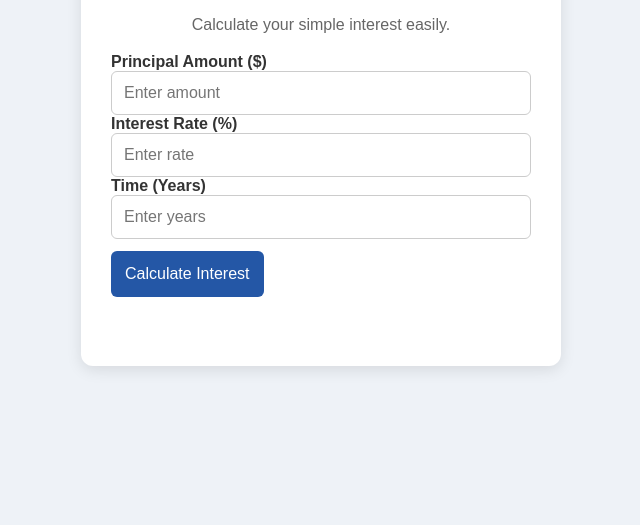
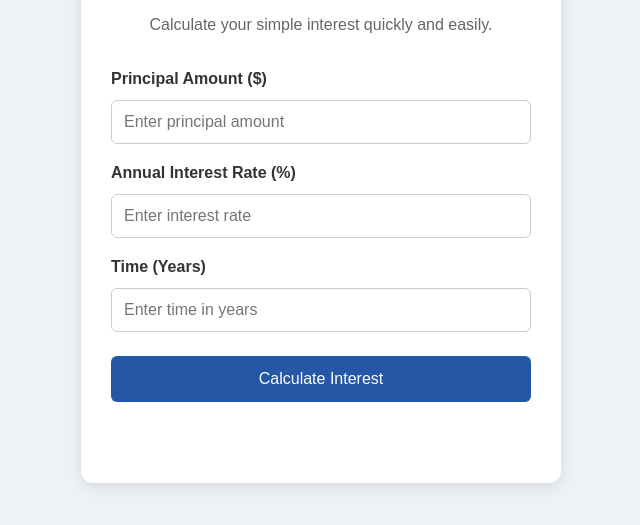
Before and after one commit to amir-khn/intermediate_webdev_finalproject, a plain HTML site: page index.html in a window 1280 px wide. Shown: the part 171-696 px from the top of the page, without its empty margins (319-959 px from the left). Drawn offline with Linux system fonts and the light colour scheme.

Commit message:
Update index.html

```diff
--- a/index.html
+++ b/index.html
@@ -7,36 +7,40 @@
 
     <title>Interest Rate Calculator</title>
 
-    <meta name="description" content="Free Interest Rate Calculator to calculate simple interest and total amount easily.">
+    <meta name="description" content="Calculate simple interest and total investment amounts with our free and easy-to-use Interest Rate Calculator.">
 
-    <link rel="icon" href="./favicon.ico" type="image/x-icon">
-
-    <link rel="stylesheet" href="./style.css">
+    <link rel="icon" type="image/x-icon" href="favicon.ico">
+    <link rel="stylesheet" href="style.css">
 </head>
 <body>
 
     <main class="container">
-
         <h1>Interest Rate Calculator</h1>
 
-        <p>Calculate your simple interest easily.</p>
+        <p>Calculate your simple interest quickly and easily.</p>
 
-        <label for="principal">Principal Amount ($)</label>
-        <input type="number" id="principal" placeholder="Enter amount">
+        <div class="calculator">
 
-        <label for="rate">Interest Rate (%)</label>
-        <input type="number" id="rate" placeholder="Enter rate">
+            <label for="principal">Principal Amount ($)</label>
+            <input type="number" id="principal"
+                   placeholder="Enter principal amount" min="0" step="any">
 
-        <label for="time">Time (Years)</label>
-        <input type="number" id="time" placeholder="Enter years">
+            <label for="rate">Annual Interest Rate (%)</label>
+            <input type="number" id="rate"
+                   placeholder="Enter interest rate" min="0" step="any">
 
-        <button id="calculateBtn">Calculate Interest</button>
+            <label for="time">Time (Years)</label>
+            <input type="number" id="time"
+                   placeholder="Enter time in years" min="0" step="any">
 
-        <div id="result" aria-live="polite"></div>
+            <button type="button" id="calculateBtn">
+                Calculate Interest
+            </button>
 
+            <div id="result" aria-live="polite"></div>
+        </div>
     </main>
 
-    <script src="./script.js"></script>
-
+    <script src="script.js"></script>
 </body>
 </html>
```
